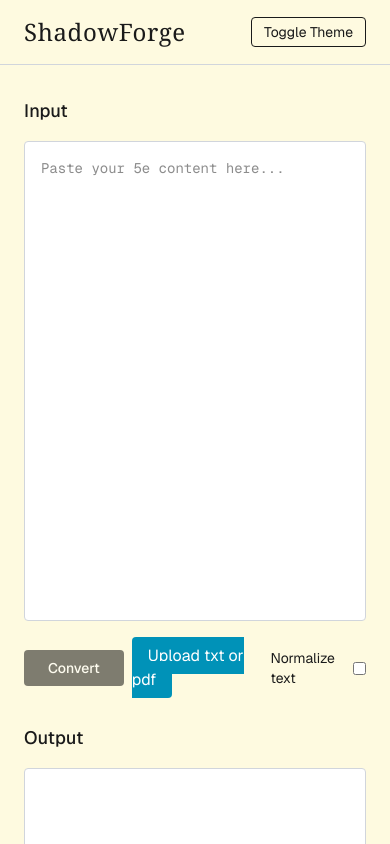
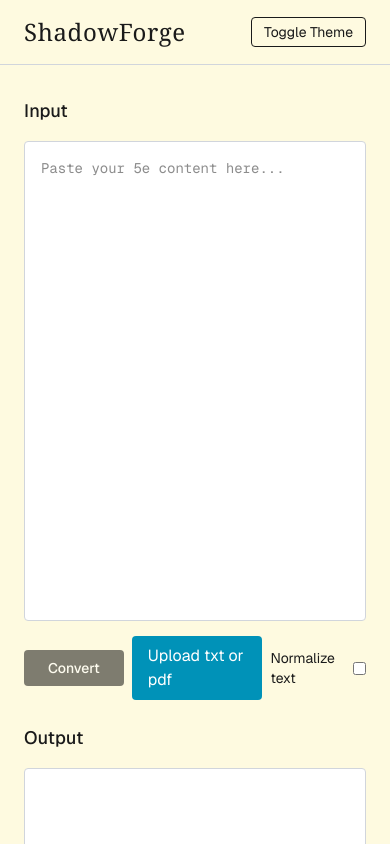
Before and after one commit to rickboot/ShadowForge, a Next.js app: page / in a window 390 px wide. Shown: the top 844 px of the page. Built offline with nearby package versions, Linux system fonts and the light colour scheme.

Commit message:
fix typos

```diff
--- a/components/ShadowForgeLayout.tsx
+++ b/components/ShadowForgeLayout.tsx
@@ -34,8 +34,8 @@
         </button>
       </header>
 
-      {/* === input === */}
-      <main className='flex flex-col xl:flex-row px-6 py-8 gap-6'>
+      <main className='flex flex-col lg:flex-row px-6 py-8 gap-6'>
+        {/* === input === */}
         <section className='flex-1 space-y-4'>
           <h2 className='text-lg font-medium'>Input</h2>
           <textarea
@@ -55,7 +55,7 @@
             </button>
 
             <div>
-              <label className='inline=block px-4 py-2 bg-cyan-600 text-white rounded cursor-pointer hover:bg-cyan-700'>
+              <label className='inline-block px-4 py-2 bg-cyan-600 text-white rounded cursor-pointer hover:bg-cyan-700'>
                 Upload txt or pdf
                 <input
                   type='file'
@@ -66,7 +66,7 @@
                     if (!file) return;
 
                     try {
-                      const isPdf = file.name.toLowerCase().endsWith('pdf');
+                      const isPdf = file.name.toLowerCase().endsWith('.pdf');
                       const text = isPdf
                         ? await extractTextFromPDF(file)
                         : await file.text();
```
